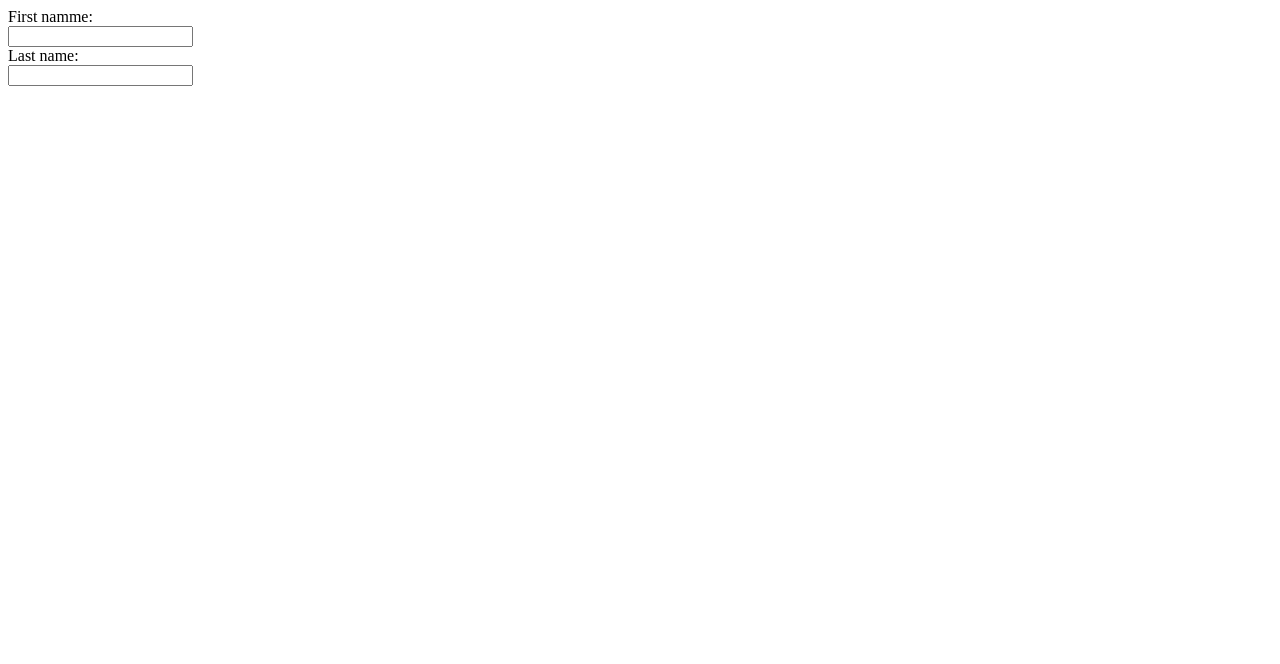
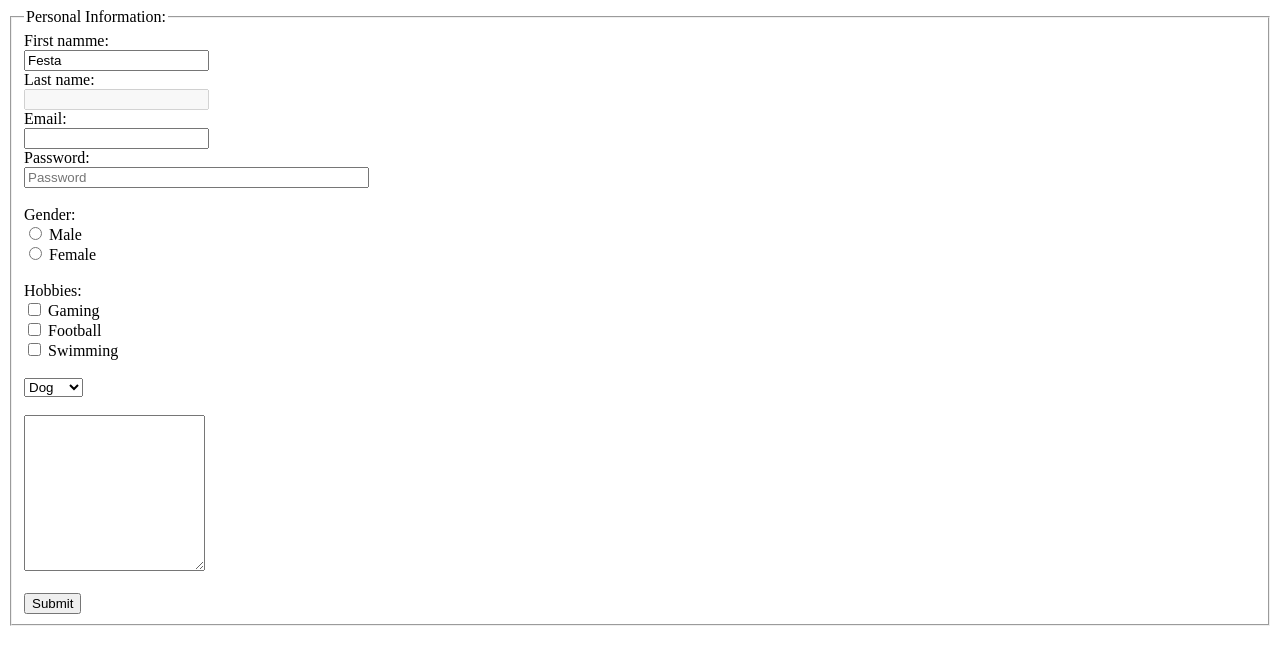
Before and after one commit to Festaa/lesson7, a plain HTML site: page index.html in a window 1280 px wide. Drawn offline with Linux system fonts and the light colour scheme.

Commit message:
Update index.html

```diff
--- a/index.html
+++ b/index.html
@@ -7,10 +7,36 @@
 </head>
 <body>
     <form>
+        <fieldset>
+            <legend>Personal Information:</legend>
     <labelirst for="fname">First namme:</label><br>
-    <input type="text" id="firstname" name="firstname"> <br>
+    <input type="text" id="firstname" name="firstname" value="Festa" readonly> <br>
     <label for="lastname">Last name:</label><br>
-    <input type="text" id="lastname" name="lastname"><br>
+    <input type="text" id="lastname" name="lastname" disabled><br>
+    <label for="email">Email:</label><br>
+    <input type="email" id="email" name="email"><br>
+    <label for="password">Password:</label><br>
+    <input type="password" id="password" name="password" size="40" placeholder="Password"><br><br>
+    <label>Gender:</label><br>
+    <input type="radio" id="male" name="gender" value="male">
+    <label for="male"> Male</label><br>
+    <input type="radio" id="female" name="gender" value="female">
+    <label for="female">Female</label><br><br>
+    <label>Hobbies:</label><br>
+    <input type="checkbox" id="gaming" name="gaming" value="Gaming">
+    <label for="gaming">Gaming</label><br>
+    <input type="checkbox" id="football" name="football" value="Football">
+    <label for="football">Football</label><br>
+    <input type="checkbox" id="swimming" name="swimming" value="Swimming">
+    <label for="swimming">Swimming</label><br><br>
+    <select id="pet" name="pet">
+        <option value="Dog">Dog</option>
+        <option value="Cat">Cat</option>
+        <option value="parrot">Parrot</option>
+     </select><br><br>
+     <textarea name="message" rows="10" cols="20" maxlength="50"></textarea><br><br>
+    <input type="submit" id="submit" name="submit"> <br>
+    </fieldset>
     </form>
 
 </body>
```
